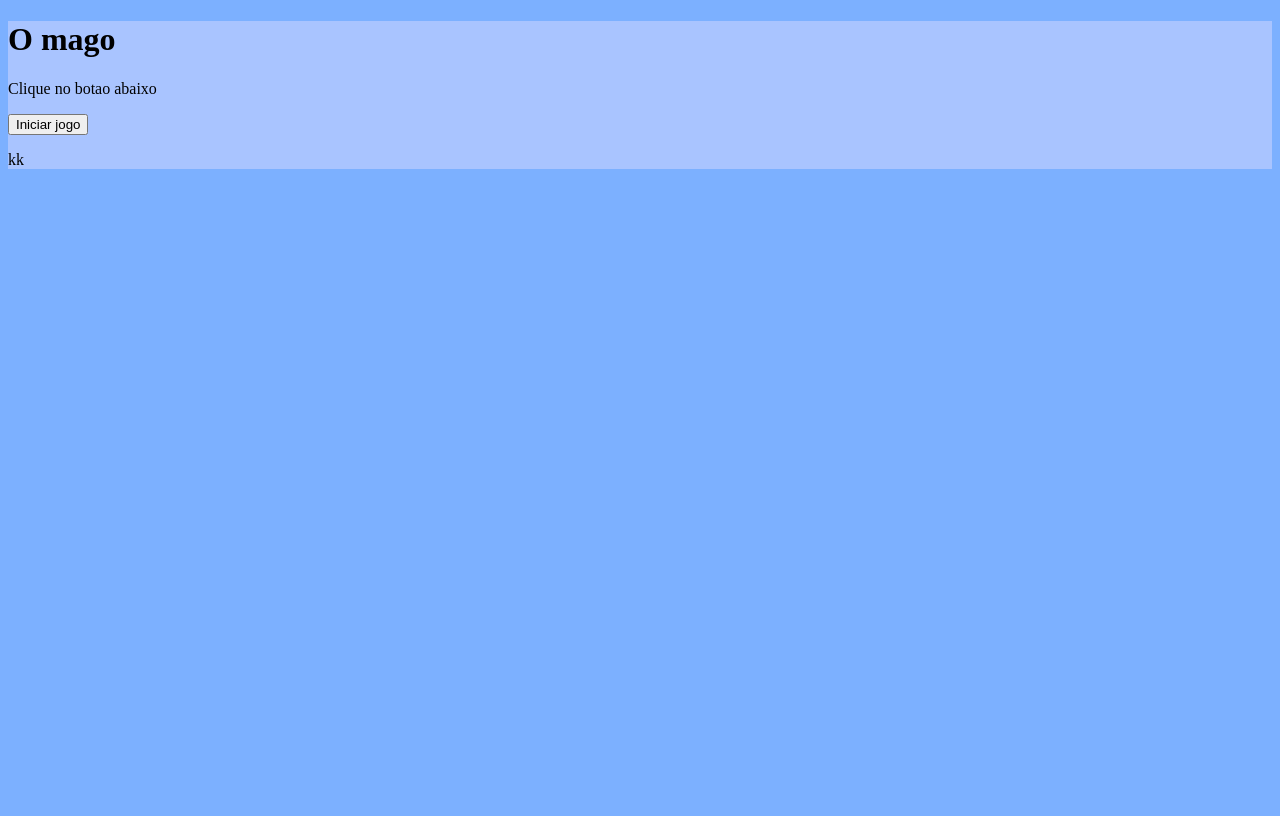
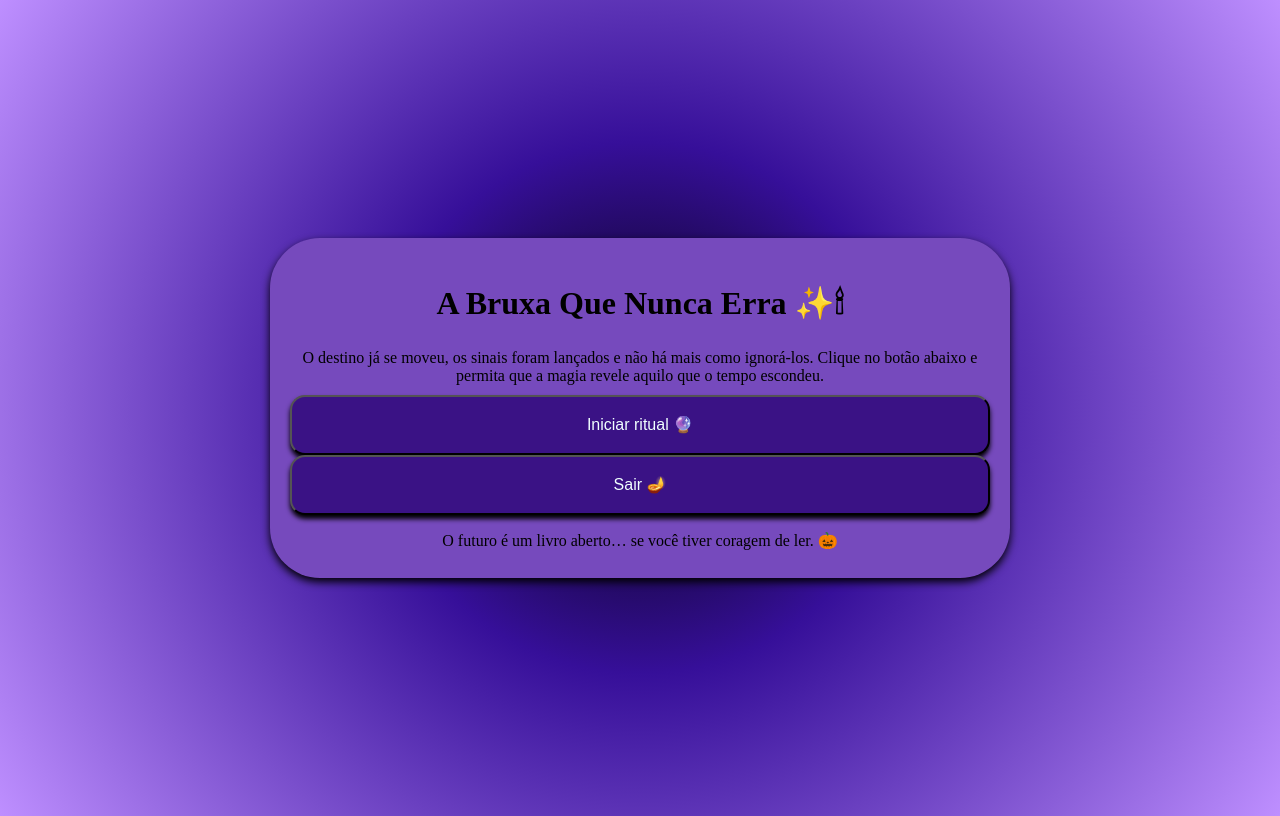
Before and after one commit to Mariana-Rodrigu3s/Projeto_Mago, a plain HTML site: page index.html in a window 1280 px wide. Drawn offline with Linux system fonts and the light colour scheme.

Commit message:
Finalizando o CSS

```diff
--- a/index.html
+++ b/index.html
@@ -3,30 +3,82 @@
 <head>
     <meta charset="UTF-8">
     <meta name="viewport" content="width=device-width, initial-scale=1.0">
-    <title>O Mago</title>
+    <title>A Bruxa Que Nunca Erra 🧙‍♀️✨</title>
 
     <style>
         body{
-            background-color: rgba(108, 167, 255, 0.89);
+            background: #000000;
+            background: radial-gradient(circle, rgba(0, 0, 0, 1) 0%, rgba(54, 15, 153, 1) 35%, rgba(190, 143, 255, 1) 100%);
+            display: flex;
+            justify-content: center;
+            align-items: center;
+            height: 100vh;
         }
 
+
+
         .container{
-            background-color: rgb(169, 196, 255);
+
+            background-color: #764abd;
+
+            border-radius: 50px;
+            width: 700px;
+            height: 300px;
+            padding: 20px;
+            box-shadow: 0px 4px 8px black;
+
+
+        }
+
+        button{
+
+
+            border-radius: 15px;
+            text-align: center;
+            background-color: #3a1285;
+            box-shadow: 0px 4px 5px black;
+            font-size: medium;
+            color: azure;
+            width: 100%;
+            height: 20%;
+
+
+
+
+        }
+
+
+
+        h1{
+
+            text-align: center;
+            padding: 5px;
+            font-family: Engravers MT;
+        }
+
+        p{
+            text-align: center;
+            height: 30px;
         }
 
     </style>
 </head>
 <body>
+
+
     <div class="container">
 
-        <h1>O mago</h1>
+        <h1>A Bruxa Que Nunca Erra ✨🕯</h1>
 
-        <p>Clique no botao abaixo</p>
+        <p>O destino já se moveu, os sinais foram lançados e não há mais como ignorá-los. Clique no botão abaixo e permita que a magia revele aquilo que o tempo escondeu.</p>
 
-        <button onclick="mago()">Iniciar jogo</button>
+        <button class="botao" onclick="mago()">Iniciar ritual 🔮</button>
+        <button class="botao" onclick="sair()">Sair 🪔</button>
+
+        <p>O futuro é um livro aberto… se você tiver coragem de ler. 🎃</p>
 
 
-        <p>kk</p>
+
 
 
 
@@ -47,26 +99,36 @@
 
             let soma_necessaria  = Number(n_inicial) * 2;
             alert('Muito bem… agora escute com atenção: quando eu ordenar a soma, deverás somar pelo número que os espíritos indicarem que é: '+soma_necessaria);
-            let n_aleatorio = alert('Passo 2 ✨ - Agora, sem que ninguém mais saiba, escolha um número qualquer… deixa que o acaso e os espíritos guiem tua decisão.”');
+            alert('Pegue sua calculadora e jogue comigo — até os números obedecem à minha magia')
+            let n_aleatorio = alert('Passo 2 ✨ - Agora, sem que ninguém mais saiba, escolha um número qualquer e digite na calculadora... deixa que o acaso e os espíritos guiem tua decisão.”');
 
+
+
+
+            alert('Passo 3 ✨ - Agora, fortaleça o encanto: multiplique esse número por dois (×2).');
             let multi_necessaria = Number(n_aleatorio) * 2;
 
 
-            alert('Passo 3 ✨ - Agora, fortaleça o encanto: multiplique esse número por dois (×2).');
-
+            alert('Passo 4 ✨ - O caldeirão borbulha… some ao resultado da multiplicação o número que eu te revelar que é: '+soma_necessaria);
             let multisoma_necessaria = Number(multi_necessaria) + (soma_necessaria);
 
-            alert('Passo 4 ✨ - O caldeirão borbulha… some ao resultado da multiplicação o número que eu te revelar que é: '+soma_necessaria);
 
+            alert('Passo 5 ✨ - Equilibre a magia: pegue o resultado da soma e divida-o por dois.')
             let divisao_necessaria = Number(multisoma_necessaria) / 2;
-            alert('Passo 5 ✨ - Equilibre a magia: pegue o resultado da soma e divida-o por dois.')
 
+
+
+            alert('Passo 6 ✨ - Para selar o ritual, subtraia do valor da divisão pelo número aleatório que escolheste na calculadora.')
             let subtra_necessaria = Number(divisao_necessaria) - (n_aleatorio)
-            alert('Passo 6 ✨ - Para selar o ritual, subtraia do valor da divisão pelo número aleatório que escolheste na calculadora.')
+
 
             alert('As névoas se dissipam… e o número que surge diante de ti é: '+n_inicial)
 
         };
+
+        function sair(){
+            alert('❌As portas estão seladas… vc não pode sair.')
+        }
 
 
 
```
